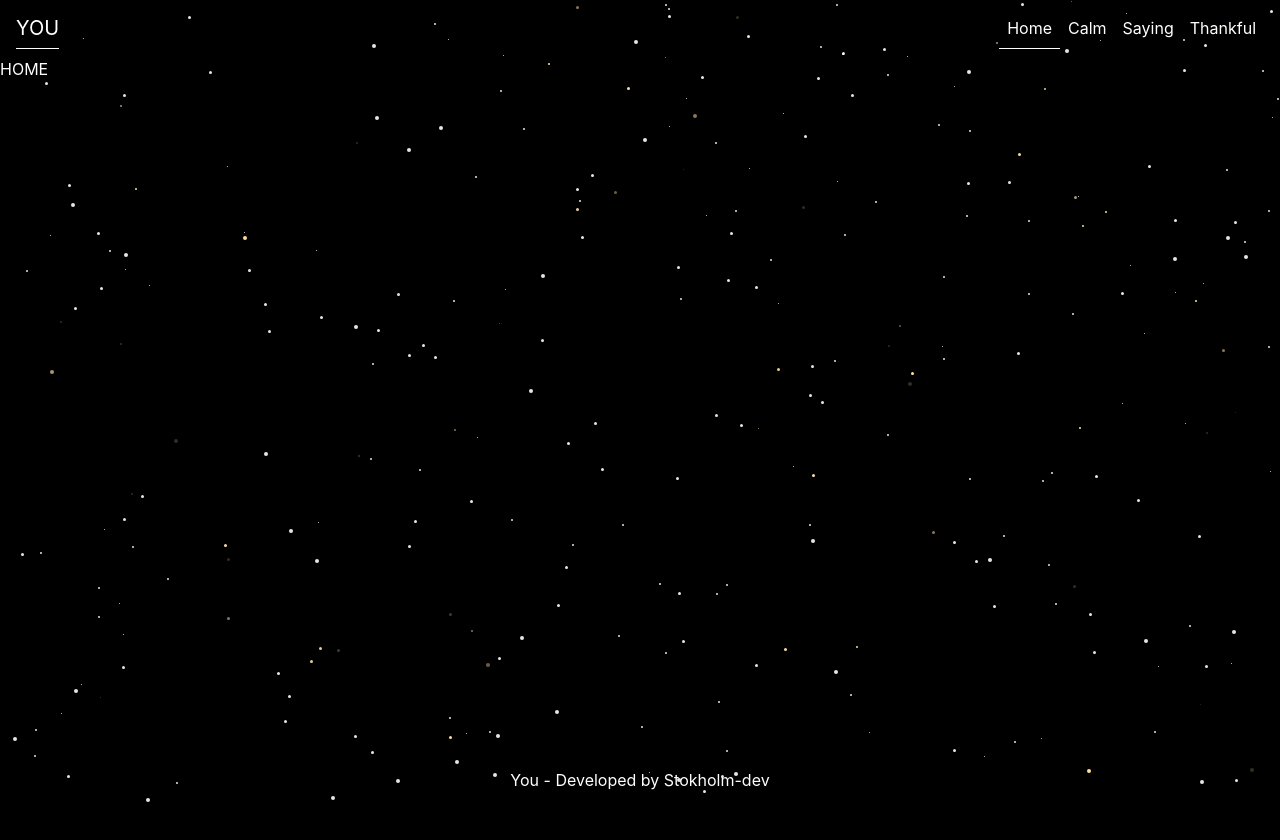
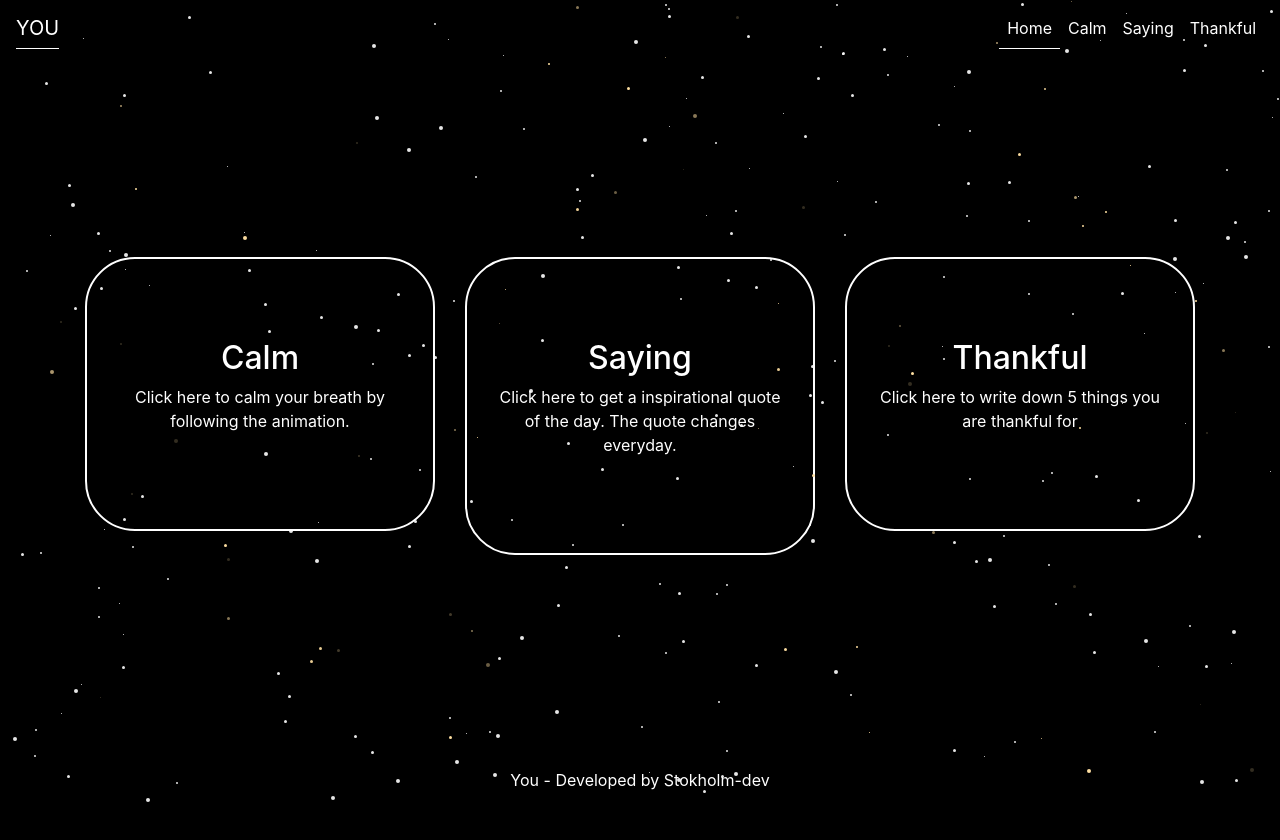
Before and after one commit to Stokholm-dev/you, a React (Create React App) app: page /Home in a window 1280 px wide. Shown: the top 840 px of the page. Built offline with nearby package versions, Linux system fonts and the light colour scheme.

Commit message:
Finished home-page and updated styles files

```diff
--- a/src/pages/Home.jsx
+++ b/src/pages/Home.jsx
@@ -1,11 +1,30 @@
-import React, { Component } from 'react'
+import React, { Component } from 'react';
 
 export default class Home extends Component {
-    render() {
-        return (
-            <div>
-                HOME
-            </div>
-        )
-    }
+	render() {
+		return (
+			<div className="home">
+				<div className="container">
+					<div className="row">
+						<div className="col">
+                            <div className="borderCard">
+							    <a className="homeLink" href="/Calm"><h2 className="homeLinkText">Calm</h2><p className="descriptionHome">Click here to calm your breath by following the animation. </p></a>
+                            </div>
+						</div>
+						<div className="col">
+                        <div className="borderCard">
+                        <a className="homeLink" href="/Saying"><h2 className="homeLinkText">Saying</h2> <p className="descriptionHome">Click here to get a inspirational quote of the day. The quote changes everyday.</p></a>
+                        </div>
+						</div>
+						<div className="col">
+                        <div className="borderCard">
+                        <a className="homeLink" href="/Thankful"><h2 className="homeLinkText">Thankful</h2> <p className="descriptionHome">Click here to write down 5 things you are thankful for</p></a>
+                        </div>
+
+						</div>
+					</div>
+				</div>
+			</div>
+		);
+	}
 }
--- a/src/scss/calm.scss
+++ b/src/scss/calm.scss
@@ -20,7 +20,7 @@
 
 /*CENTERING */
 .centering {
-	height: 85vh;
+	height: 80vh;
 	position: relative;
 }
 
--- /dev/null
+++ b/src/scss/home.scss
@@ -0,0 +1,29 @@
+.home{
+    height: 85vh;
+    padding: 25vh 0;
+}
+
+.borderCard{
+    border: solid 2px $fontColor;
+    border-radius: 50px;
+    padding-top: 10vh;
+    padding-bottom: 10vh;
+    padding-left:2vw;
+    padding-right:2vw;
+}
+
+.homeLink{
+	color: $fontColor;
+}
+
+.homeLink:hover{
+    color: $fontColor;
+}
+
+.homeLinkText{
+    text-align: center;
+}
+
+.descriptionHome{
+    text-align: center;
+}
--- a/src/scss/style.scss
+++ b/src/scss/style.scss
@@ -6,3 +6,4 @@
 @import "./nav.scss"; //Import nav styling
 @import "./saying.scss"; //Import of saying styles
 @import "./thankful.scss";//Import of thankful styles
+@import "./home.scss";// Import of home styles
--- a/src/style.css
+++ b/src/style.css
@@ -57,7 +57,7 @@ path {
 
 /*CENTERING */
 .centering {
-  height: 85vh;
+  height: 80vh;
   position: relative; }
 
 .centering svg {
@@ -119,4 +119,29 @@ path {
     background-color: transparent;
     margin-left: 1vw;
     margin-right: 1vw;
-    color: #ffffff; }
+    color: #ffffff;
+    border-style: solid; }
+
+.home {
+  height: 85vh;
+  padding: 25vh 0; }
+
+.borderCard {
+  border: solid 2px #ffffff;
+  border-radius: 50px;
+  padding-top: 10vh;
+  padding-bottom: 10vh;
+  padding-left: 2vw;
+  padding-right: 2vw; }
+
+.homeLink {
+  color: #ffffff; }
+
+.homeLink:hover {
+  color: #ffffff; }
+
+.homeLinkText {
+  text-align: center; }
+
+.descriptionHome {
+  text-align: center; }
```
Also changed, not shown: src/scss/thankful.scss (+4 -3 lines).
